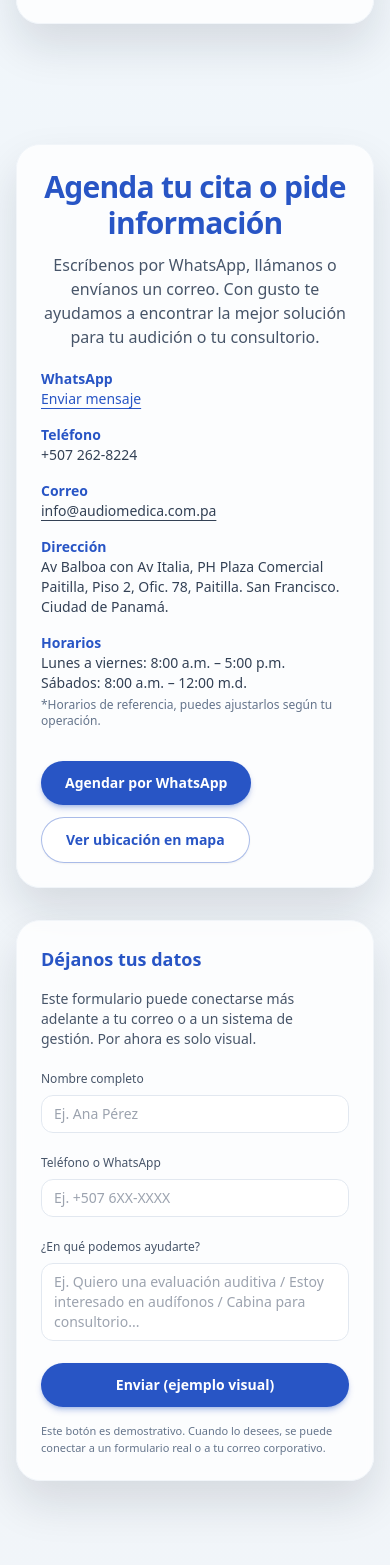
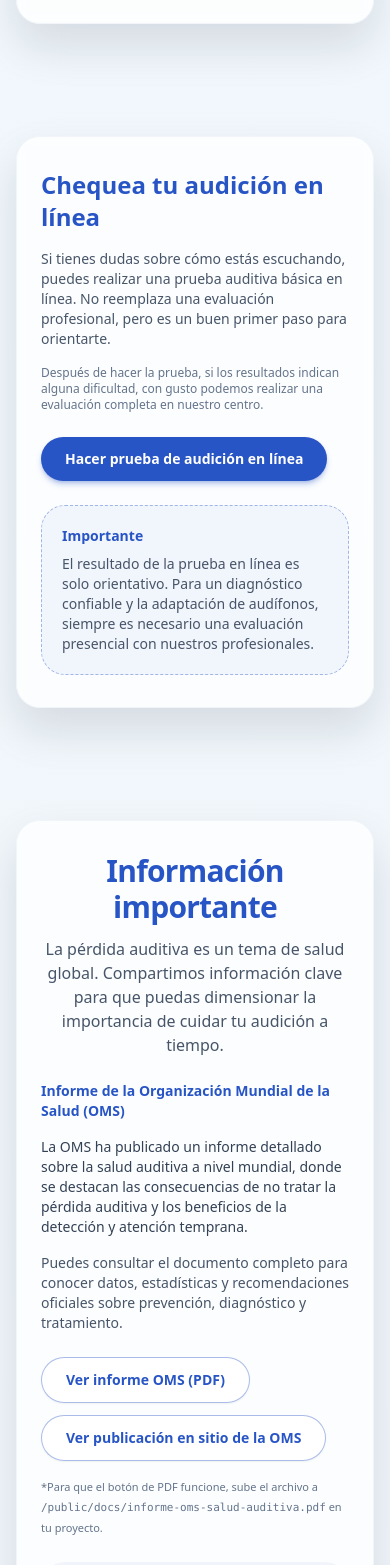
Before and after one commit to lulabtechnology/audiomedica, a Next.js app: page / in a window 390 px wide. Shown: the part 5723-7288 px from the top of the page. Built offline with nearby package versions, Linux system fonts and the light colour scheme.

Commit message:
Update page.tsx

```diff
--- a/app/page.tsx
+++ b/app/page.tsx
@@ -4,6 +4,8 @@ import ServicesSection from "@/components/ServicesSection";
 import ProductsSection from "@/components/ProductsSection";
 import WhyUsSection from "@/components/WhyUsSection";
 import ProcessSection from "@/components/ProcessSection";
+import HearingTestSection from "@/components/HearingTestSection";
+import ImportantInfoSection from "@/components/ImportantInfoSection";
 import ContactSection from "@/components/ContactSection";
 import Footer from "@/components/Footer";
 
@@ -13,18 +15,31 @@ export default function HomePage() {
       <Navbar />
       <main className="flex-1">
         <Hero />
+
         <section id="servicios" className="py-14 md:py-20">
           <ServicesSection />
         </section>
+
         <section id="equipos" className="py-14 md:py-20">
           <ProductsSection />
         </section>
+
         <section id="nosotros" className="py-14 md:py-20">
           <WhyUsSection />
         </section>
+
         <section id="proceso" className="py-14 md:py-20">
           <ProcessSection />
         </section>
+
+        <section id="chequeo" className="py-14 md:py-20">
+          <HearingTestSection />
+        </section>
+
+        <section id="info-importante" className="py-14 md:py-20">
+          <ImportantInfoSection />
+        </section>
+
         <section id="contacto" className="py-16 md:py-24">
           <ContactSection />
         </section>
```
